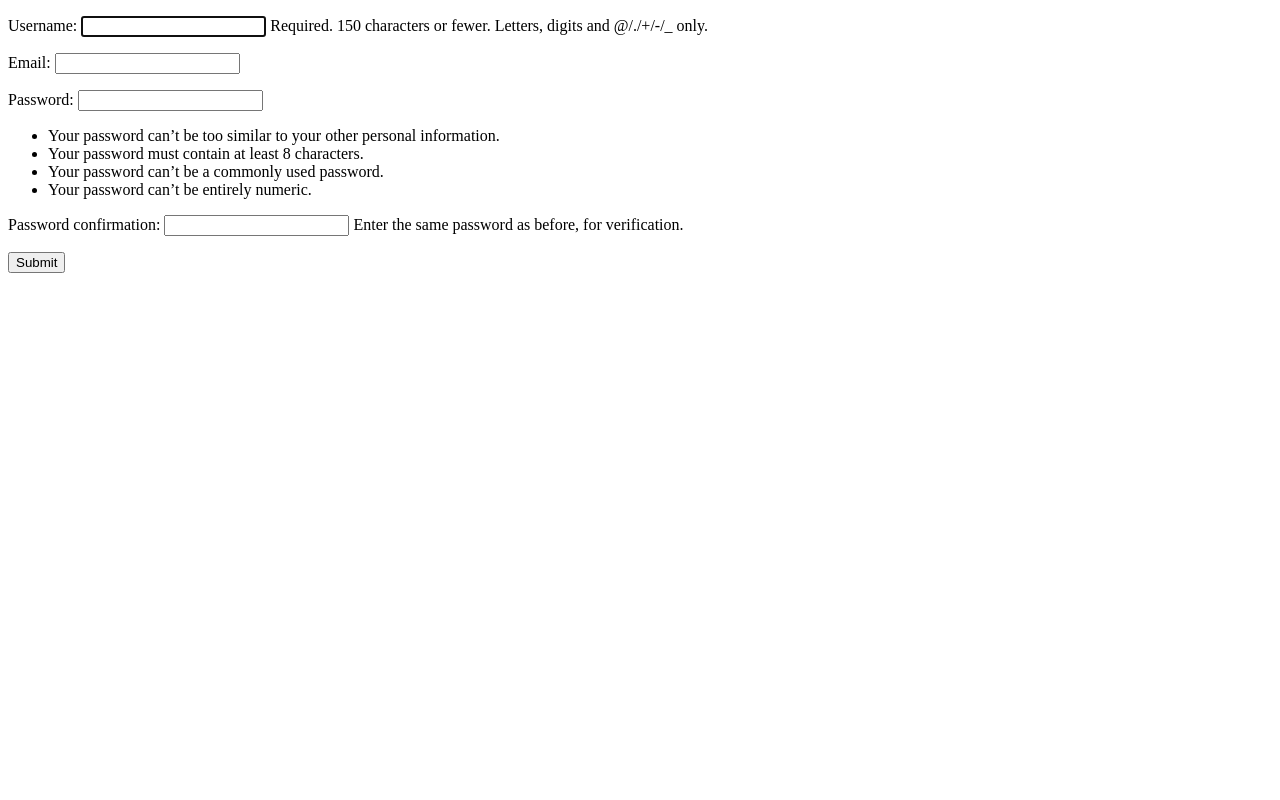
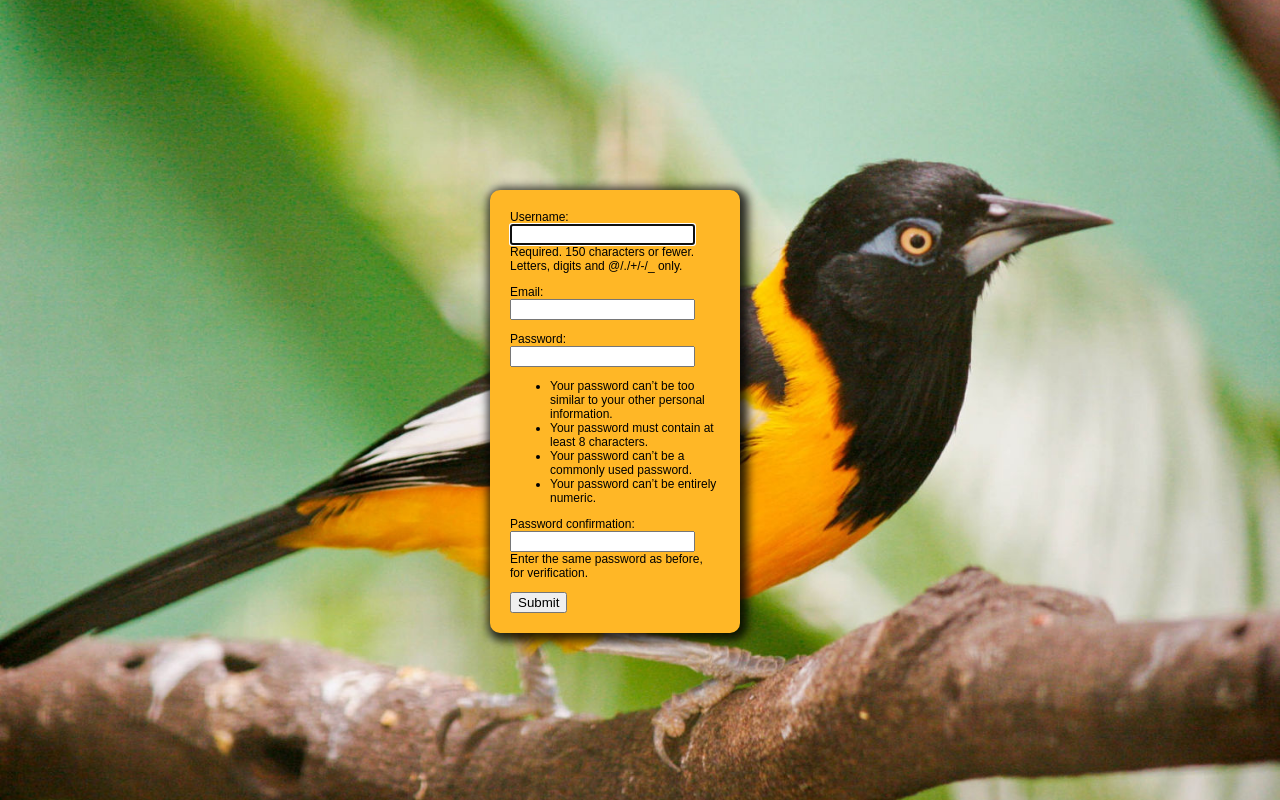
Before and after one commit to Dowersan/Silux, a Django app: page /signup/ in a window 1280 px wide. Run offline with Django 3.2, Linux system fonts and the light colour scheme.

Commit message:
Noveno: Se agregaron mejores estilos

```diff
--- /dev/null
+++ b/Silux/userprofiles/static/css_user/style.scss
@@ -0,0 +1,45 @@
+body {
+  padding: 0;
+  margin: 0;
+
+  background: url(".././img/silux.jpg") no-repeat center center fixed;
+  -webkit-background-size: cover;
+  -moz-background-size: cover;
+  -o-background-size: cover;
+  background-size: cover;
+
+}
+
+$bg_header: #ffb726;
+
+main {
+  background: #cc9;
+  font-family: Arial, Helvetica, sans-serif;
+  font-size: 12px;
+  margin: 0;
+
+  section {
+    position: absolute;
+    left: 50%;
+    top: 50%;
+    margin-left: -150px;
+    margin-top: -210px;
+    width: 250px;
+
+    background-color: $bg_header;
+    /*background-color:#356AA0;*/
+    /*box-shadow: 0 0 0 9px rgba(128,0,0,.1);*/
+    /*Margen de sombra alrededor del contenedor 8px negro*/
+    box-shadow: 3px 3px 10px 5px rgba(0, 0, 0, .8);
+    /*Las 3 líneas siguientes, sirven para el borde redondeado
+     * pero para diferentes navegadores*/
+    -webkit-border-radius: 5px;
+    -moz-border-radius: 10px;
+    border-radius: 10px;
+
+    form {
+      margin: 20px;
+    }
+
+  }
+}
--- /dev/null
+++ b/Silux/userprofiles/static/css_user/theme.css
@@ -0,0 +1,34 @@
+@charset "UTF-8";
+body {
+  padding: 0;
+  margin: 0;
+  background: url(".././img/silux.jpg") no-repeat center center fixed;
+  -webkit-background-size: cover;
+  -moz-background-size: cover;
+  -o-background-size: cover;
+  background-size: cover; }
+
+main {
+  background: #cc9;
+  font-family: Arial, Helvetica, sans-serif;
+  font-size: 12px;
+  margin: 0; }
+  main section {
+    position: absolute;
+    left: 50%;
+    top: 50%;
+    margin-left: -150px;
+    margin-top: -210px;
+    width: 250px;
+    background-color: #ffb726;
+    /*background-color:#356AA0;*/
+    /*box-shadow: 0 0 0 9px rgba(128,0,0,.1);*/
+    /*Margen de sombra alrededor del contenedor 8px negro*/
+    box-shadow: 3px 3px 10px 5px rgba(0, 0, 0, 0.8);
+    /*Las 3 líneas siguientes, sirven para el borde redondeado
+     * pero para diferentes navegadores*/
+    -webkit-border-radius: 5px;
+    -moz-border-radius: 10px;
+    border-radius: 10px; }
+    main section form {
+      margin: 20px; }
--- a/Silux/userprofiles/templates/package.json
+++ b/Silux/userprofiles/templates/package.json
@@ -5,7 +5,7 @@
   "main": "index.js",
   "scripts": {
     "test": "echo \"Error: no test specified\" && exit 1",
-
+    "scss": "node-sass --watch ../static/css_user/style.scss ../static/css_user/theme.css"
   },
   "author": "",
   "license": "ISC",
--- a/Silux/userprofiles/templates/signin.html
+++ b/Silux/userprofiles/templates/signin.html
@@ -1,10 +1,15 @@
 <!DOCTYPE html>
+{% load static %}
 <html lang="en">
 <head>
     <meta charset="UTF-8">
     <title>Login</title>
+    <link rel="stylesheet" href="{% static "/css_user/theme.css" %}">
 </head>
 <body>
+<div id="fondo">
+
+</div>
     <main>
         <section>
         <form action="" method="post">
--- a/Silux/userprofiles/templates/signup.html
+++ b/Silux/userprofiles/templates/signup.html
@@ -1,10 +1,13 @@
 <!DOCTYPE html>
+{% load static %}
 <html lang="en">
 <head>
     <meta charset="UTF-8">
     <title>Iniciar Sesion</title>
+    <link rel="stylesheet" href="{% static "/css_user/theme.css" %}">
 </head>
 <body>
+<main>
     <section>
         <form action="" method="post">
             {% csrf_token %}
@@ -12,5 +15,7 @@
             <input type="submit" value="Submit">
         </form>
     </section>
+</main>
+
 </body>
 </html>
```
Also changed, not shown: Silux/app/static/css/style.scss (+78 -26 lines), Silux/app/static/css/theme.css (+57 -16 lines), Silux/app/templates/index.html (+24 -8 lines), Silux/app/static/img/logo4.jpg (added), Silux/userprofiles/static/img/silux.jpg (added).
